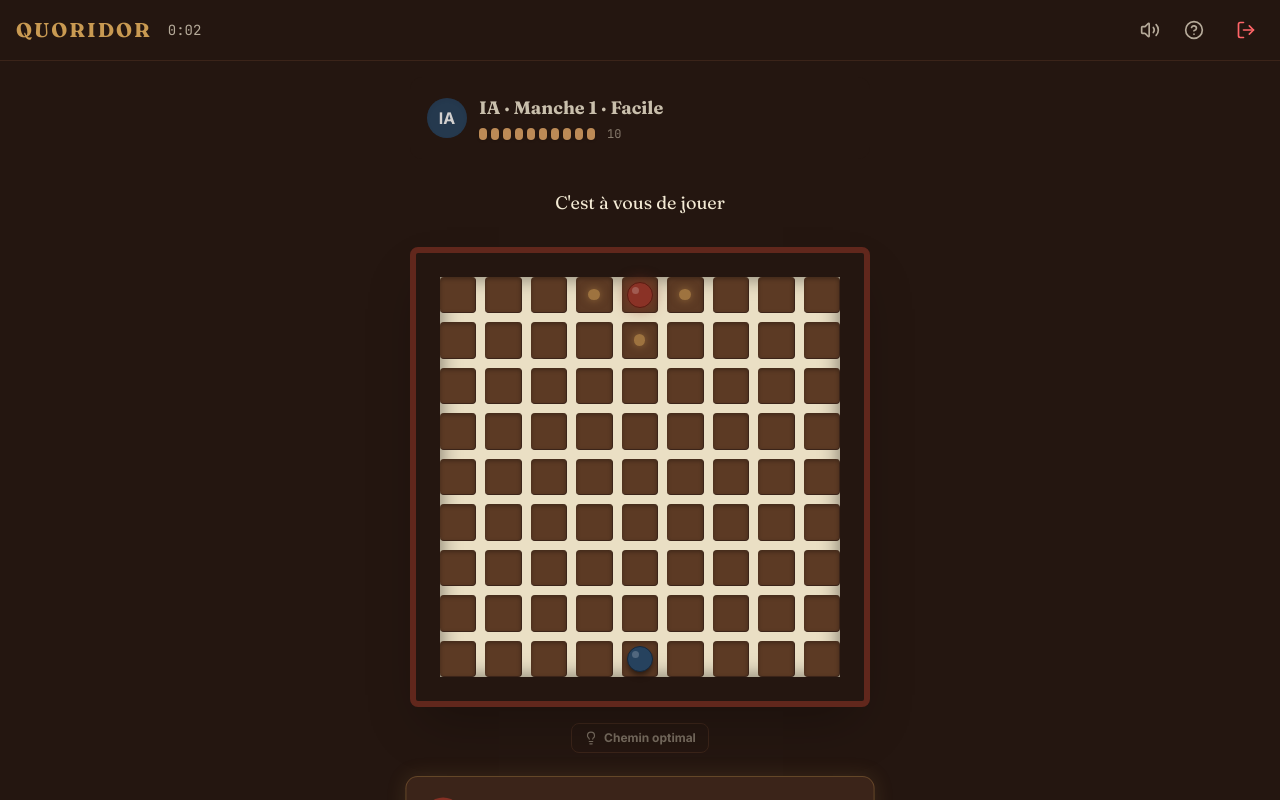
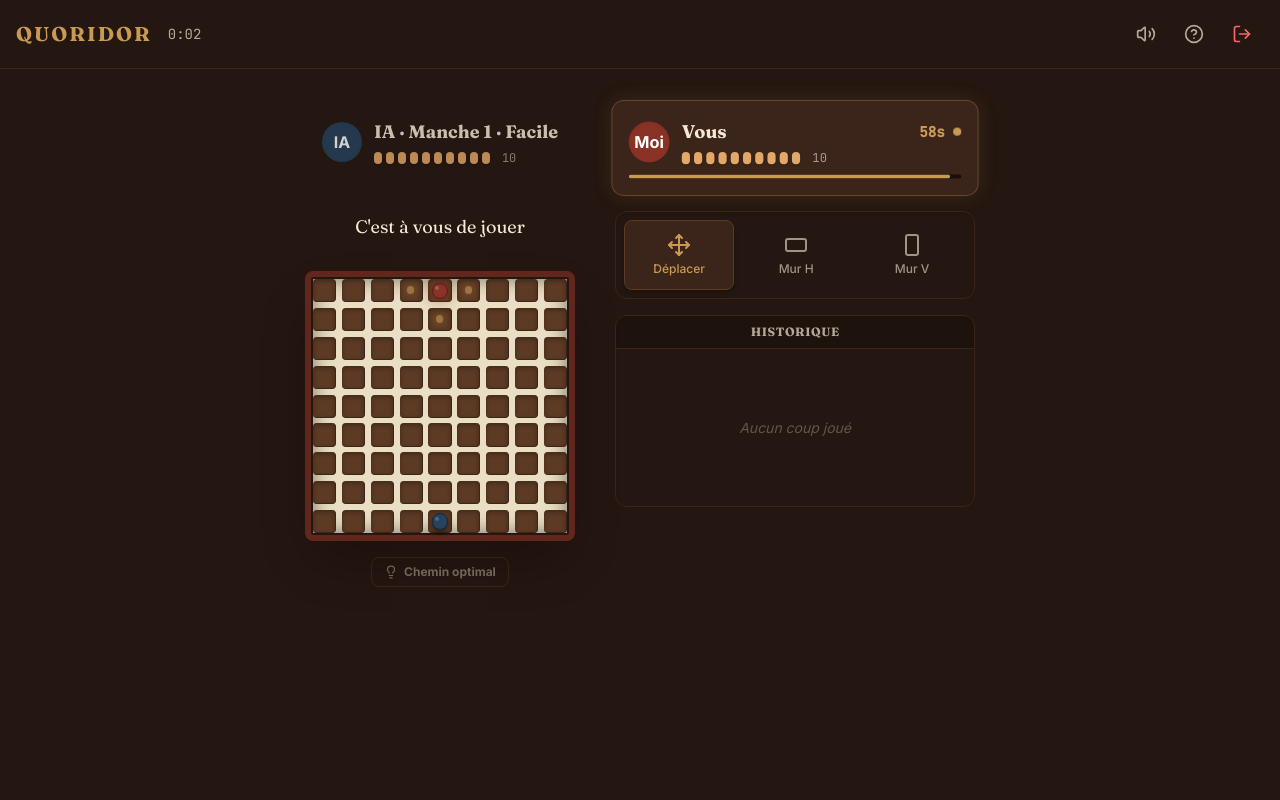
Before and after one commit to projetsdev66/quoridor-jeu, a React (Vite) app: page / in a window 1280 px wide. Both pictures are taken after a click on the button "Survie — l'IA monte en puissance". Shown: the top 800 px of the page. Built offline with nearby package versions, Linux system fonts and the light colour scheme.

Commit message:
Amelioration du design responsive (mobile + desktop)

```diff
--- a/src/components/game/Board.tsx
+++ b/src/components/game/Board.tsx
@@ -148,7 +148,7 @@ export function Board({ gameState, localPlayer, mode, showPath, onMove, onWall }
   const previewWall = pendingWall ?? hoveredWall;
 
   return (
-    <div className="relative w-full max-w-[460px] aspect-square mx-auto bg-[var(--color-wood-dark)] rounded-lg shadow-2xl p-[3%] overflow-visible">
+    <div className="relative w-full max-w-[460px] lg:max-w-[520px] aspect-square mx-auto bg-[var(--color-wood-dark)] rounded-lg shadow-2xl p-[3%] overflow-visible">
       {/* Wooden Frame */}
       <div
         className={`absolute inset-0 border-[6px] rounded-lg pointer-events-none transition-colors duration-300 ${
--- a/src/components/game/GameCore.tsx
+++ b/src/components/game/GameCore.tsx
@@ -113,8 +113,9 @@ export function GameCore({ initialState, roomId, localPlayerId, onHome, onSurviv
         gameTime={gameTime}
       />
 
-      <div className="flex-1 flex flex-col items-center justify-center p-4 max-w-5xl mx-auto w-full gap-6">
+      <div className="flex-1 flex flex-col lg:flex-row items-center lg:items-start justify-center p-4 lg:p-8 max-w-6xl mx-auto w-full gap-6 lg:gap-10">
 
+        <div className="flex flex-col items-center gap-6 w-full lg:w-auto">
           {/* Opponent Card */}
           <div className="w-full max-w-[460px]">
             <PlayerCard
@@ -160,9 +161,10 @@ export function GameCore({ initialState, roomId, localPlayerId, onHome, onSurviv
               </button>
             </div>
           )}
+        </div>
 
         {/* My Card & Controls */}
-        <div className="w-full max-w-[460px] flex flex-col gap-4">
+        <div className="w-full max-w-[460px] lg:w-[360px] lg:shrink-0 lg:sticky lg:top-6 flex flex-col gap-4">
           <PlayerCard
             player={boardPlayer}
             name={gameState.names[boardPlayer]}
--- a/src/components/game/TopBar.tsx
+++ b/src/components/game/TopBar.tsx
@@ -12,42 +12,42 @@ interface TopBarProps {
 
 export function TopBar({ soundEnabled, toggleSound, onQuit, onRules, roomId, gameTime }: TopBarProps) {
   return (
-    <div className="flex items-center justify-between px-4 py-3 bg-[var(--color-wood-dark)] border-b border-[#3b2419]">
-      <div className="flex items-center gap-4">
-        <h1 className="font-serif font-bold text-xl text-[var(--color-brass)] tracking-widest uppercase">
+    <div className="flex items-center justify-between px-3 sm:px-4 py-3 bg-[var(--color-wood-dark)] border-b border-[#3b2419] gap-2">
+      <div className="flex items-center flex-wrap gap-2 sm:gap-4 min-w-0">
+        <h1 className="font-serif font-bold text-lg sm:text-xl text-[var(--color-brass)] tracking-widest uppercase shrink-0">
           QUORIDOR
         </h1>
         {gameTime && (
-          <div className="font-mono text-[var(--color-ivory)]/70 text-sm">
+          <div className="font-mono text-[var(--color-ivory)]/70 text-sm shrink-0">
             {gameTime}
           </div>
         )}
         {roomId && (
-          <div className="flex items-center bg-[#180f0a] px-3 py-1 rounded border border-[#3b2419]">
+          <div className="flex items-center bg-[#180f0a] px-3 py-1 rounded border border-[#3b2419] shrink-0">
             <span className="text-[var(--color-ivory)]/50 text-xs mr-2">Salle</span>
             <span className="font-mono text-sm text-[var(--color-ivory)] tracking-widest">{roomId}</span>
           </div>
         )}
       </div>
 
-      <div className="flex items-center gap-2">
+      <div className="flex items-center gap-1 shrink-0">
         <button
           onClick={toggleSound}
-          className="p-2 text-[var(--color-ivory)]/70 hover:text-[var(--color-brass)] transition-colors rounded-full hover:bg-[var(--color-wood-medium)]"
+          className="w-10 h-10 sm:w-11 sm:h-11 flex items-center justify-center text-[var(--color-ivory)]/70 hover:text-[var(--color-brass)] transition-colors rounded-full hover:bg-[var(--color-wood-medium)]"
           title="Son"
         >
           {soundEnabled ? <Volume2 className="w-5 h-5" /> : <VolumeX className="w-5 h-5" />}
         </button>
         <button
           onClick={onRules}
-          className="p-2 text-[var(--color-ivory)]/70 hover:text-[var(--color-brass)] transition-colors rounded-full hover:bg-[var(--color-wood-medium)]"
+          className="w-10 h-10 sm:w-11 sm:h-11 flex items-center justify-center text-[var(--color-ivory)]/70 hover:text-[var(--color-brass)] transition-colors rounded-full hover:bg-[var(--color-wood-medium)]"
           title="Règles"
         >
           <HelpCircle className="w-5 h-5" />
         </button>
         <button
           onClick={onQuit}
-          className="p-2 text-red-400 hover:text-red-300 transition-colors rounded-full hover:bg-red-400/10 ml-2"
+          className="w-10 h-10 sm:w-11 sm:h-11 flex items-center justify-center text-red-400 hover:text-red-300 transition-colors rounded-full hover:bg-red-400/10"
           title="Quitter"
         >
           <LogOut className="w-5 h-5" />
--- a/src/components/menu/MainMenu.tsx
+++ b/src/components/menu/MainMenu.tsx
@@ -89,7 +89,7 @@ export function MainMenu({
   const totalGames = stats.wins + stats.losses;
 
   return (
-    <div className="w-full max-w-md mx-auto p-6">
+    <div className="w-full max-w-md lg:max-w-lg mx-auto p-6">
       <div className="text-center mb-8">
         <h1 className="text-5xl font-serif font-bold text-[var(--color-brass)] tracking-widest mb-2">
           QUORIDOR
```
Lines whose indentation alone changed are shown as unchanged.
